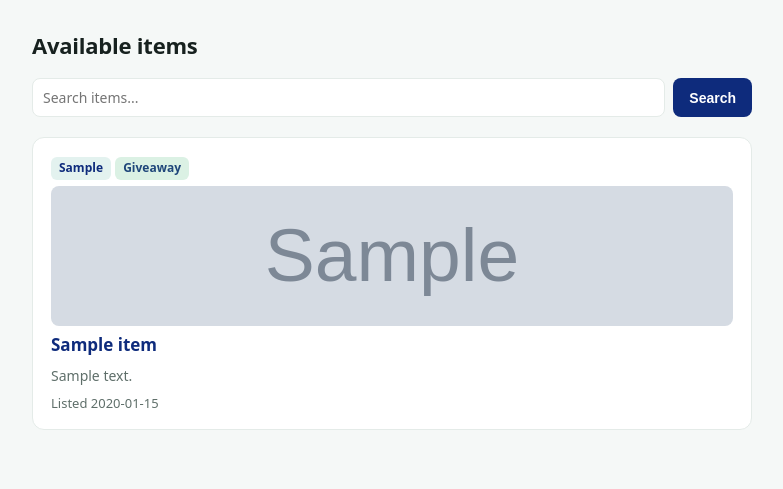
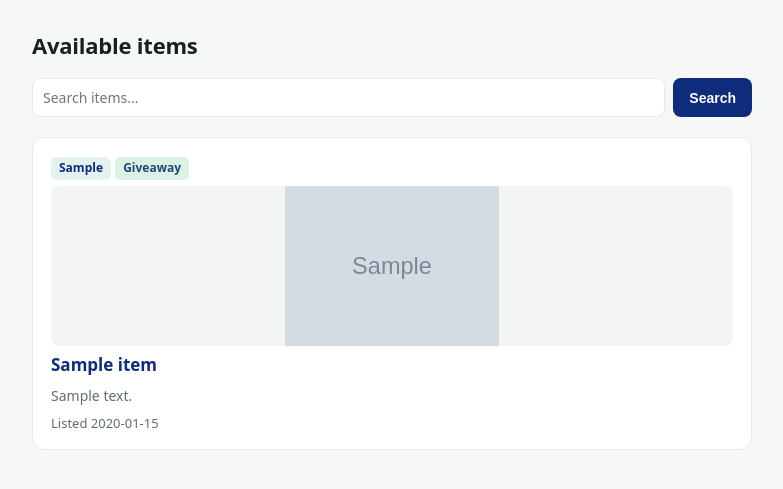
Before and after one commit to MohamedK040/campus-exchange, a Flask app: page / in a window 1280 px wide. Shown: the part 60-549 px from the top of the page, without its empty margins (248-1031 px from the left). Run offline with Flask 3, Linux system fonts and the light colour scheme; tables that the repository leaves empty hold one stand-in row (values such as "Sample post"); grey boxes marked "Sample" are stand-in pictures.

Commit message:
Add item photos and targeted request/decision notifications

```diff
--- a/templates/index.html
+++ b/templates/index.html
@@ -14,8 +14,7 @@
             {% if item.category %}<span class="cat">{{ item.category }}</span>{% endif %}
             {% if item.is_giveaway %}<span class="cat" style="background:#dbf1e4;color:#1f467a">Giveaway</span>{% endif %}
             {% if item.image_filename %}
-                <img src="{{ url_for('static', filename='uploads/' + item.image_filename) }}" alt="{{ item.title }}" style="width:100%;height:140px;object-fit:cover;border-radius:8px">
-            {% endif %}
+                <img src="{{ url_for('static', filename='uploads/' + item.image_filename) }}" alt="{{ item.title }}" style="width:100%;height:160px;object-fit:contain;background:#f3f5f4;border-radius:8px">            {% endif %}
             <h3><a href="{{ url_for('item_detail', item_id=item.id) }}">{{ item.title }}</a></h3>
             {% if item.description %}<p>{{ item.description }}</p>{% endif %}
             <p class="muted" style="font-size:13px">Listed {{ item.created_at.strftime("%Y-%m-%d") }}</p>
```
Also changed, not shown: static/uploads/71463_810g00EIY8L._UF10001000_QL80_.jpg (added).
